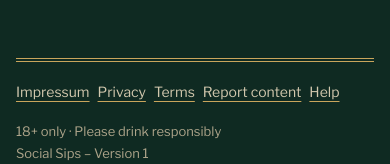
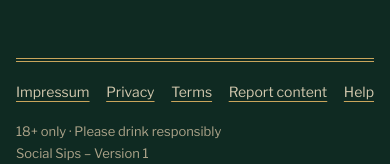
Before and after one commit to Stocks84/SocialSips, a Next.js app: page / in a window 390 px wide. Shown: the part 1561-1725 px from the top of the page. Built offline with nearby package versions, Linux system fonts and the light colour scheme.

Commit message:
fix: keep footer Help on one row at 360px
Spread the legal links with nowrap and space-between below the sm breakpoint so Help no longer wraps on a 360px viewport.

```diff
--- a/src/components/layout/LegalFooter.tsx
+++ b/src/components/layout/LegalFooter.tsx
@@ -12,7 +12,7 @@ export default function LegalFooter() {
     <footer className="site-footer page-container w-full pt-12" data-testid="site-footer">
       <div className="rule-double" aria-hidden="true" />
       <div className="mt-2 flex flex-col gap-2 lg:flex-row lg:items-center lg:justify-between lg:gap-6">
-        <nav aria-label="Legal" className="flex flex-wrap gap-x-2 sm:gap-x-5 lg:gap-x-6">
+        <nav aria-label="Legal" className="flex flex-nowrap justify-between sm:flex-wrap sm:justify-start sm:gap-x-5 lg:gap-x-6">
           <Link href="/impressum" className={footerLink}>Impressum</Link>
           <Link href="/privacy" className={footerLink}>Privacy</Link>
           <Link href="/terms" className={footerLink}>Terms</Link>
```
